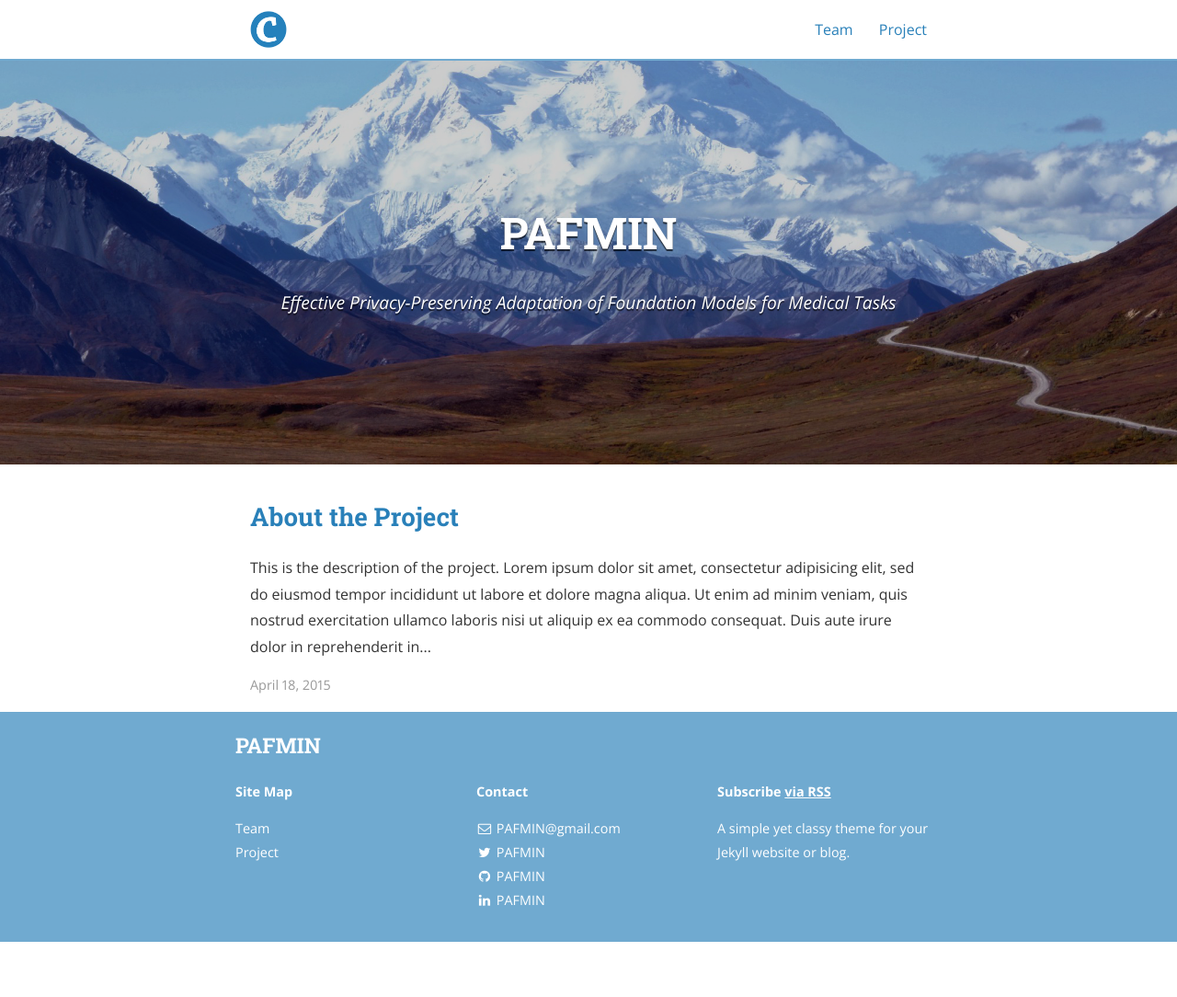
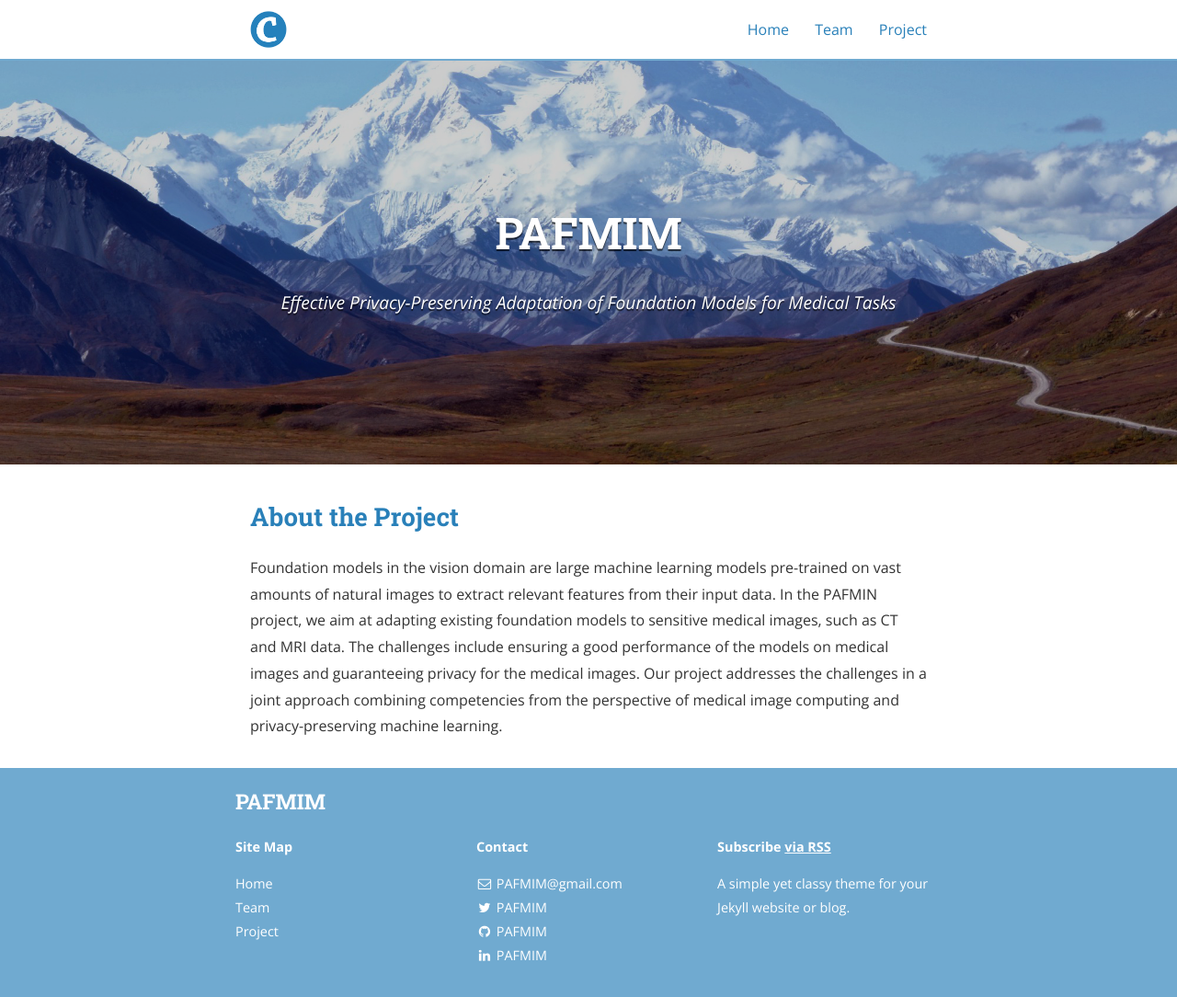
Before and after one commit to PAFMIM/PAFMIM.github.io, a Jekyll site: the page built from index.html, in a window 1280 px wide and 1084 px high. Shown: the whole window at 92% size. Built offline with Jekyll 4.4.1, drawn with Linux system fonts in a browser that asks for light colours; nearby versions of some CDN libraries; the list of posts is cut into pages by our own code.

Commit message:
Minor changes

```diff
--- a/_config.yml
+++ b/_config.yml
@@ -9,10 +9,10 @@ exclude:
   - "/vendor/"
 
 # Site settings
-title: PAFMIN
+title: PAFMIM
 subtitle: "Effective Privacy-Preserving Adaptation of Foundation Models for Medical Tasks"
-email: PAFMIN@gmail.com
-name: PAFMIN
+email: PAFMIM@gmail.com
+name: PAFMIM
 description: >
   A simple yet classy theme for your Jekyll website or blog.
 # Base URL of site (i.e. /blog). It should always start with a slash,
@@ -78,28 +78,28 @@ descriptions:
 social:
   - name: Twitter
     icon: twitter
-    username: PAFMIN
+    username: PAFMIM
     url: https://twitter.com/TheBenCentra
     desc: Follow me on Twitter
     share: true
 
   - name: Facebook
     icon: facebook
-    username: PAFMIN
+    username: PAFMIM
     url: ""
     desc: Friend me on Facebook
     share: true
 
   - name: GitHub
     icon: github
-    username: PAFMIN
+    username: PAFMIM
     url: https://github.com/bencentra
     desc: Fork me on GitHub
     share: false
 
   - name: LinkedIn
     icon: linkedin
-    username: PAFMIN
+    username: PAFMIM
     url: https://www.linkedin.com/pub/ben-centra/47/769/60a
     desc: Connect with me on LinkedIn
     share: true
--- a/_includes/nav_links.html
+++ b/_includes/nav_links.html
@@ -1,3 +1,4 @@
+<li class="nav-link"><a href="{{ site.baseurl }}">Home</a>
 {% for page in site.pages %}
 	{% if page.title and page.main_nav == true %}
 	<li class="nav-link"><a href="{{ page.url | prepend: site.baseurl }}">{{ page.title }}</a>
--- a/index.html
+++ b/index.html
@@ -16,31 +16,17 @@ pagination:
 
 <div class="wrapper">
 <ul class="post-list">
-  {% for post in paginator.posts %}
+
   <li>
     <h2>
-      <a class="post-link" href="{{ post.url | prepend: site.baseurl }}">{{ post.title }}</a>
+      <a class="post-link" href="">About the Project</a>
     </h2>
     <section class="post-excerpt" itemprop="description">
-      <p>{{ post.content | strip_html | truncatewords: 50 }}</p>
-    </section>
-    <section class="post-meta">
-      <div class="post-date">{{ post.date | date: "%B %-d, %Y" }}</div>
-      <div class="post-categories">
-      {% if post.categories.size > 0 %}in {% for cat in post.categories %}
-        {% if site.jekyll-archives %}
-        <a href="{{ site.baseurl }}/category/{{ cat }}">{{ cat | capitalize }}</a>{% if forloop.last == false %}, {% endif %}
-        {% else %}
-        <a href="{{ site.baseurl }}/posts/#{{ cat }}">{{ cat | capitalize }}</a>{% if forloop.last == false %}, {% endif %}
-        {% endif %}
-      {% endfor %}{% endif %}
-      </div>
+      <p>Foundation models in the vision domain are large machine learning models pre-trained on vast amounts of natural images to extract relevant features from their input data. In the PAFMIN project, we aim at adapting existing foundation models to sensitive medical images, such as CT and MRI data. The challenges include ensuring a good performance of the models on medical images and guaranteeing privacy for the medical images. Our project addresses the challenges in a joint approach combining competencies from the perspective of medical image computing and privacy-preserving machine learning.</p>
     </section>
   </li>
-  {% if forloop.last == false %}
-  <hr>
-  {% endif %}
-  {% endfor %}
+
+
 </ul>
 <!--
 <nav class="pagination" role="navigation">
```
Also changed, not shown: typography.md (+1 -1 lines), 7 other files.
